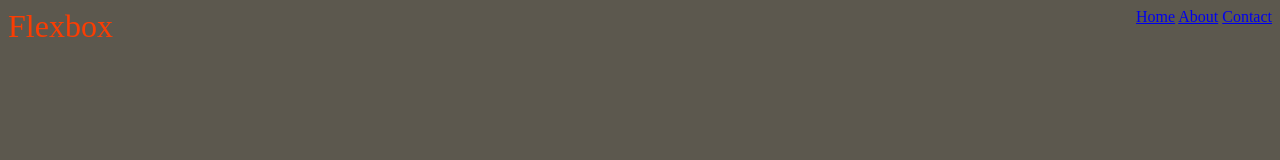
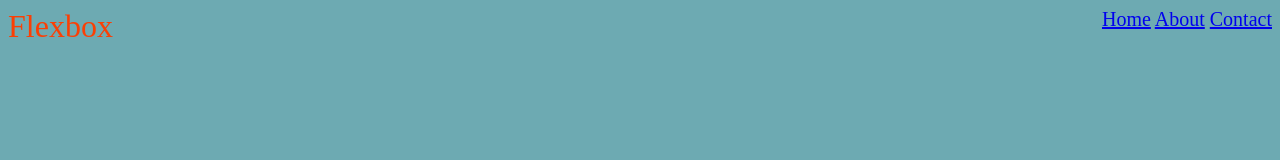
Before and after one commit to Kalnes74/Kalnes74, a plain HTML site: page Projects/Oppgave 29 April/index.html in a window 1280 px wide. Drawn offline with Linux system fonts and the light colour scheme.

Commit message:
update 29.april oppgave

```diff
--- a/Projects/Oppgave 29 April/index.html
+++ b/Projects/Oppgave 29 April/index.html
@@ -6,7 +6,7 @@
 
         <style>
             :root {
-                --Bakgrunnfarge: #2e291cc6;
+                --Bakgrunnfarge: #026d7b93;
                 --Fontfarge: #ff3c00f9;
             }
 
@@ -17,6 +17,10 @@
             .title {
                 color: var(--Fontfarge);
                 font-size: 32px;
+            }
+
+            .Links {
+                font-size:20px;
             }
 
 
@@ -36,7 +40,7 @@
         </nav>
 
         <section>
-
+            <div class="card"></div>
         </section>
 
         </body>
--- a/Projects/Oppgave 29 April/styles.css
+++ b/Projects/Oppgave 29 April/styles.css
@@ -2,5 +2,4 @@
     display:flex;
     justify-content: space-between;
 
-
 }
```
